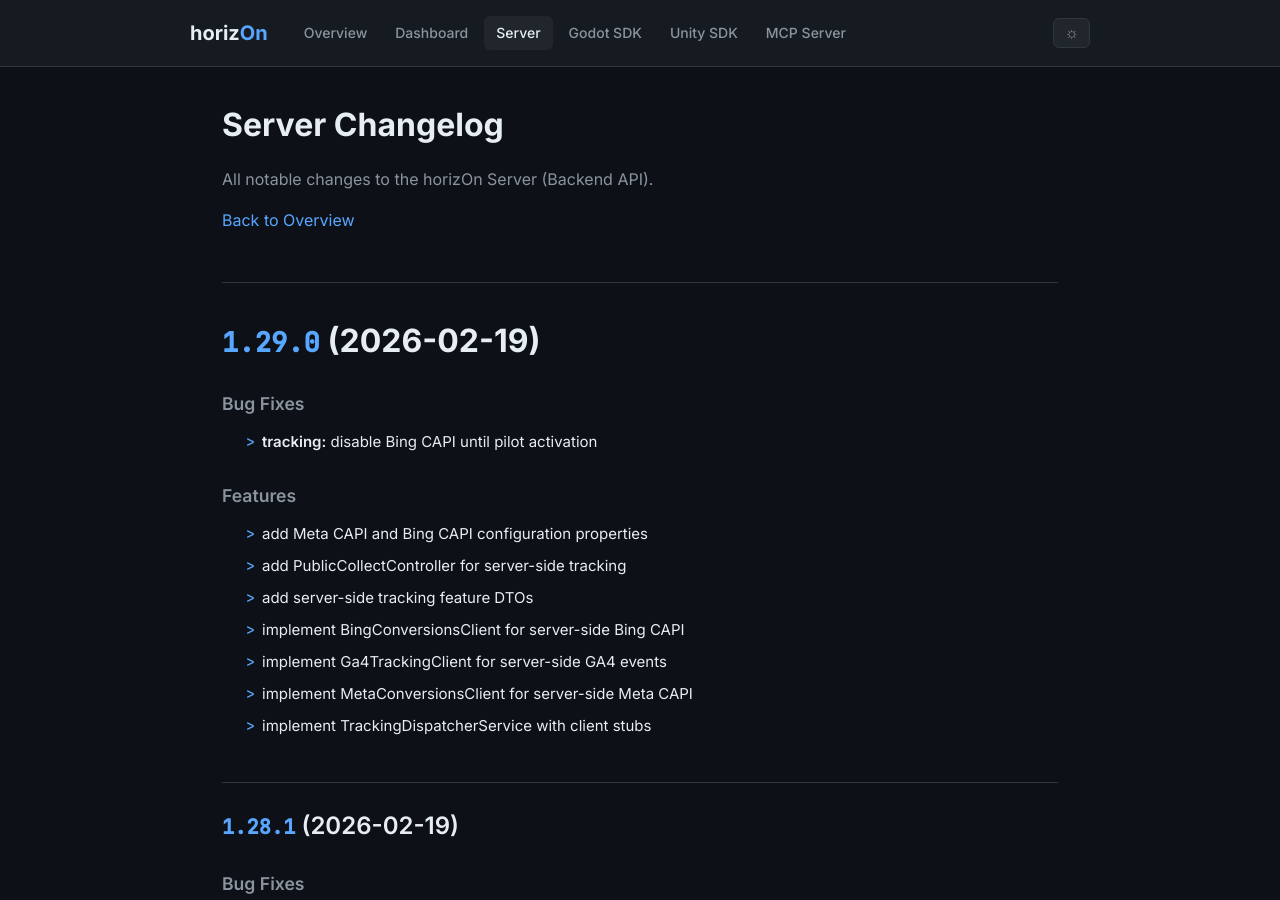
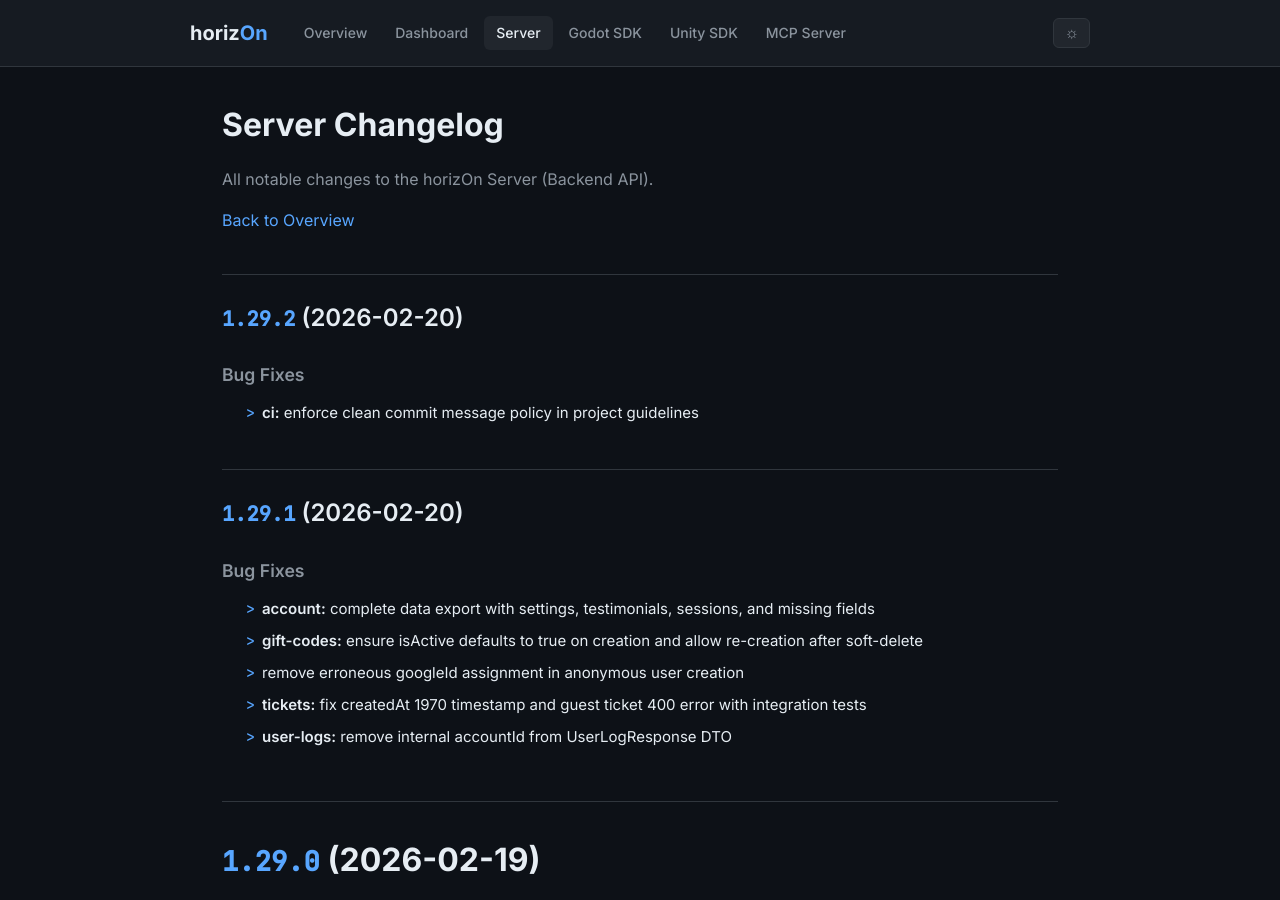
Before and after one commit to ProjectMakersDE/horizOn-Changelog, a Jekyll site: the page built from server-changelog.md, in a window 1280 px wide and 900 px high. Built offline with Jekyll 4.4.1, drawn with Linux system fonts in a browser that asks for light colours.

Commit message:
chore: sync changelogs [skip ci]

```diff
--- a/server-changelog.md
+++ b/server-changelog.md
@@ -8,6 +8,24 @@ title: Server Changelog
 All notable changes to the horizOn Server (Backend API).
 
 [Back to Overview](.)
+
+## [1.29.2](https://github.com/ProjectMakersDE/horizOn-Dashboard-Backend/compare/v1.29.1...v1.29.2) (2026-02-20)
+
+
+### Bug Fixes
+
+* **ci:** enforce clean commit message policy in project guidelines ([b369a2e](https://github.com/ProjectMakersDE/horizOn-Dashboard-Backend/commit/b369a2e89e1f5bcffafc22df30fe2da9d666dc3f))
+
+## [1.29.1](https://github.com/ProjectMakersDE/horizOn-Dashboard-Backend/compare/v1.29.0...v1.29.1) (2026-02-20)
+
+
+### Bug Fixes
+
+* **account:** complete data export with settings, testimonials, sessions, and missing fields ([44eddea](https://github.com/ProjectMakersDE/horizOn-Dashboard-Backend/commit/44eddea5beef6af3d2ee16e0e4c0b02bed52d9fe))
+* **gift-codes:** ensure isActive defaults to true on creation and allow re-creation after soft-delete ([bbb3b06](https://github.com/ProjectMakersDE/horizOn-Dashboard-Backend/commit/bbb3b06292464043bc0c5d30509cc514ff5b353b))
+* remove erroneous googleId assignment in anonymous user creation ([6e825cb](https://github.com/ProjectMakersDE/horizOn-Dashboard-Backend/commit/6e825cb889a0fbcef6d2d9f93ecd99883b6477fa))
+* **tickets:** fix createdAt 1970 timestamp and guest ticket 400 error with integration tests ([9f2a85a](https://github.com/ProjectMakersDE/horizOn-Dashboard-Backend/commit/9f2a85a7379bf489ef13279ab8d606417e3f51a7))
+* **user-logs:** remove internal accountId from UserLogResponse DTO ([bbbd220](https://github.com/ProjectMakersDE/horizOn-Dashboard-Backend/commit/bbbd220b4000e08576726d63d899aea1365d0dfd))
 
 # [1.29.0](https://github.com/ProjectMakersDE/horizOn-Dashboard-Backend/compare/v1.28.1...v1.29.0) (2026-02-19)
 
```
Also changed, not shown: index.md (+1 -1 lines).
